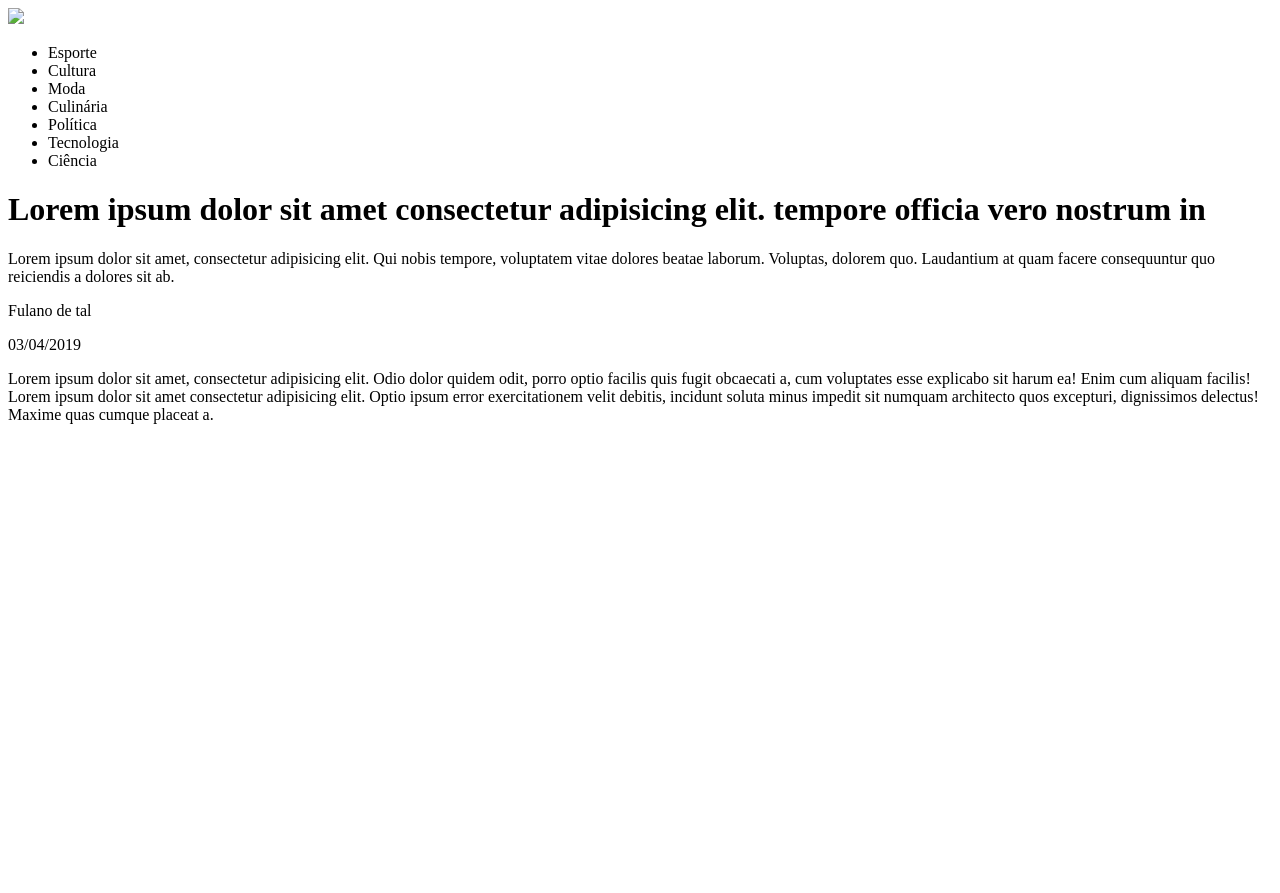
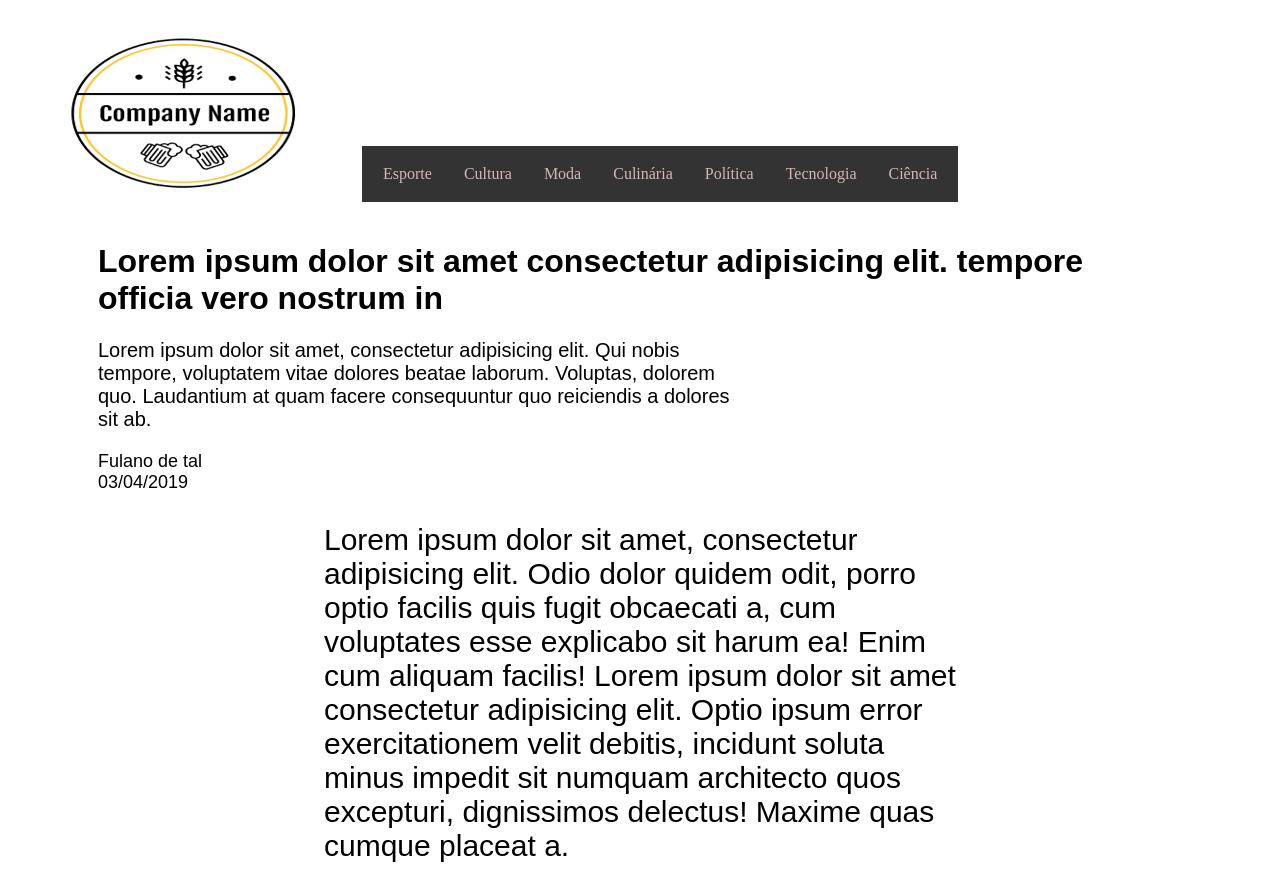
Before and after one commit to braga-arthur/website-news, a plain HTML site: page pagina-noticia.html in a window 1280 px wide. Before the commit the page ends 800 px from the top, so only its background shows below. Drawn offline with Linux system fonts and the light colour scheme.

Commit message:
Add files via upload

```diff
--- a/pagina-noticia.html
+++ b/pagina-noticia.html
@@ -3,22 +3,22 @@
     <head>
         <meta name="author" content="Arthur">
         <meta charset="UTF-8">
+        <link rel="stylesheet" href="style.css">
     </head>
     <body>
-        <img src="logo.jpg">
+        <img src="logo.png">
         <ul>
-            <li>Esporte</li>
-            <li>Cultura</li>
-            <li>Moda</li>
-            <li>Culinária</li>
-            <li>Política</li>
-            <li>Tecnologia</li>
-            <li>Ciência</li>
+                <li><a class="active" href="#home">Esporte</a></li>
+                <li><a class="active" href="#home">Cultura</a></li>
+                <li><a class="active" href="#home">Moda</a></li>
+                <li><a class="active" href="#home">Culinária</a></li>
+                <li><a class="active" href="#home">Política</a></li>
+                <li><a class="active" href="#home">Tecnologia</a></li>
+                <li><a class="active" href="#home">Ciência</a></li>
         </ul>
-        <h1>Lorem ipsum dolor sit amet consectetur adipisicing elit. tempore officia vero nostrum in</h1>
-        <p>Lorem ipsum dolor sit amet, consectetur adipisicing elit. Qui nobis tempore, voluptatem vitae dolores beatae laborum. Voluptas, dolorem quo. Laudantium at quam facere consequuntur quo reiciendis a dolores sit ab.</p>
-        <p>Fulano de tal</p>
-        <p>03/04/2019</p>
-        <p>Lorem ipsum dolor sit amet, consectetur adipisicing elit. Odio dolor quidem odit, porro optio facilis quis fugit obcaecati a, cum voluptates esse explicabo sit harum ea! Enim cum aliquam facilis! Lorem ipsum dolor sit amet consectetur adipisicing elit. Optio ipsum error exercitationem velit debitis, incidunt soluta minus impedit sit numquam architecto quos excepturi, dignissimos delectus! Maxime quas cumque placeat a.</p>
+        <h1 class="titulu">Lorem ipsum dolor sit amet consectetur adipisicing elit. tempore officia vero nostrum in</h1>
+        <p class="titulo">Lorem ipsum dolor sit amet, consectetur adipisicing elit. Qui nobis tempore, voluptatem vitae dolores beatae laborum. Voluptas, dolorem quo. Laudantium at quam facere consequuntur quo reiciendis a dolores sit ab.</p>
+        <p class="autor">Fulano de tal<br>03/04/2019</p>
+        <p class="texto">Lorem ipsum dolor sit amet, consectetur adipisicing elit. Odio dolor quidem odit, porro optio facilis quis fugit obcaecati a, cum voluptates esse explicabo sit harum ea! Enim cum aliquam facilis! Lorem ipsum dolor sit amet consectetur adipisicing elit. Optio ipsum error exercitationem velit debitis, incidunt soluta minus impedit sit numquam architecto quos excepturi, dignissimos delectus! Maxime quas cumque placeat a.</p>
     </body>
 </html>
--- /dev/null
+++ b/style.css
@@ -0,0 +1,114 @@
+ul {
+    list-style-type: none;
+    display: inline-block;
+    margin-left: 20px;
+    padding: 5px;
+    overflow: hidden;
+    background-color: #333;
+  }
+
+  img {
+    display: inline-block;
+    border-radius: 4px;
+    padding: 5px;
+    margin-left: 20px;
+    width: 300px;
+    height: 200px;
+  }
+
+  .vl {
+    border-left: 1px solid;
+    height: 600px;
+    position: absolute;
+    left: 50%;
+    top: 40%;
+  }
+
+  .column {
+    float: left;
+    padding: 5px;
+  }
+
+  h1
+  {
+    width: 50%;
+    height: 70%;
+    padding-left: 90px;
+    font-family: sans-serif;
+    text-align: left;
+    min-height: 100px;
+  }
+
+  h1.titulu
+  {
+    width: 80%;
+    padding-left: 90px;
+    font-family: sans-serif;
+    text-align: left;
+    min-height: 10px;
+  }
+
+  p{
+    font-family: sans-serif;
+    font-size: 18px;
+    padding-left: 90px;
+  }
+
+  p.titulo{
+    font-family: sans-serif;
+    font-size: 20px;
+    padding-left: 90px;
+    height: 50%;
+    width: 50%;
+    text-align: left;
+
+  }
+
+  p.data{
+    font-family: sans-serif;
+    font-size: 20px;
+    padding-left: 90px;
+    height: 50%;
+    width: 50%;
+    text-align: left;
+  }
+
+  p.texto{
+    font-family: sans-serif;
+    font-size: 30px;
+    padding-left: 25%;
+    height: 50%;
+    width: 50%;
+    text-align: left;
+
+  }
+
+  div.bignoticia {
+    text-decoration: none;
+    text-align: center;
+    display: inherit;
+    margin-left: 20px;
+  }
+
+  div.normalnoticia {
+    text-decoration: none;
+    text-align: center;
+    display: inline-block;
+    margin-left: 200px;
+  }
+
+  li {
+    float: left;
+  }
+
+  li a {
+    display: inline-block;
+    color: rgb(211, 183, 183);
+    text-align: center;
+    padding: 14px 16px;
+    text-decoration: none;
+  }
+
+  li a:hover {
+    background-color: #111;
+  }
```
Also changed, not shown: index.html (+23 -12 lines), bignoticia1.jpg (added), bignoticia2.jpg (added), logo.png (added), normalnoticia1.png (added), normalnoticia2.png (added), normalnoticia3.png (added).
